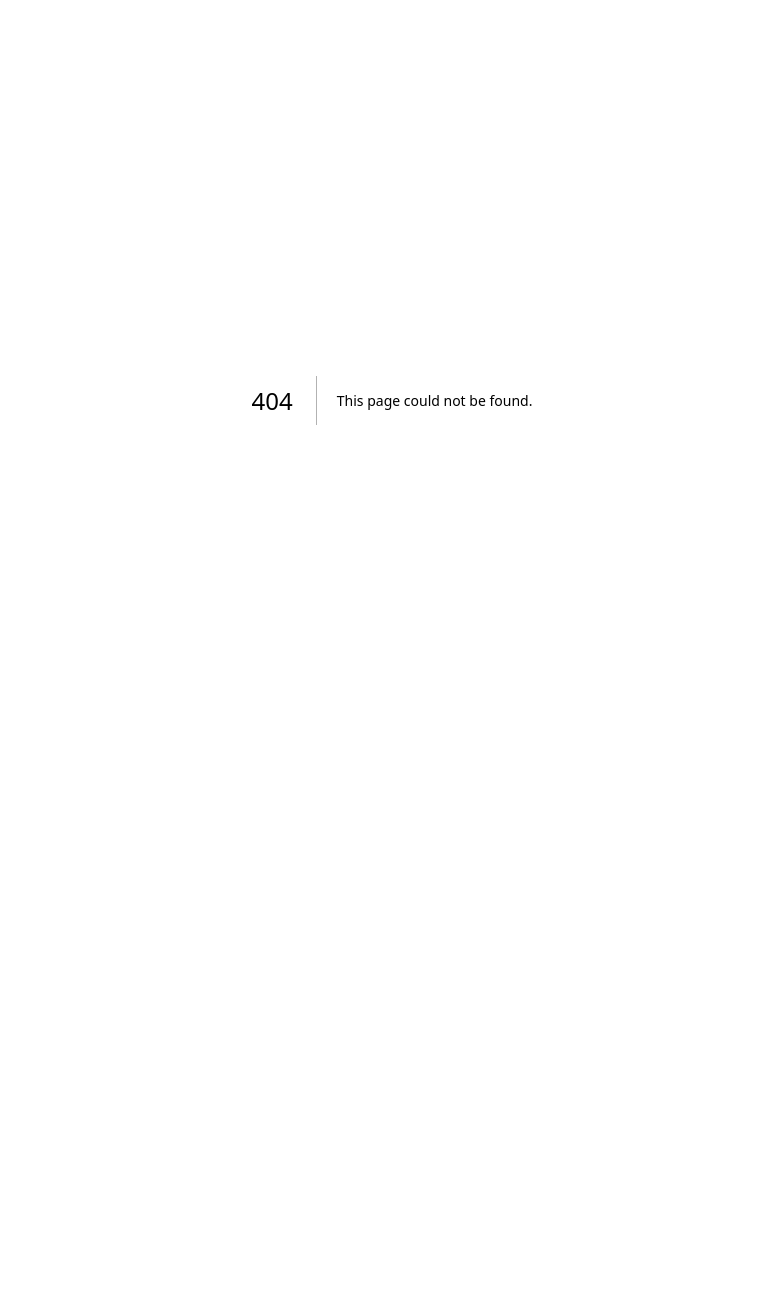
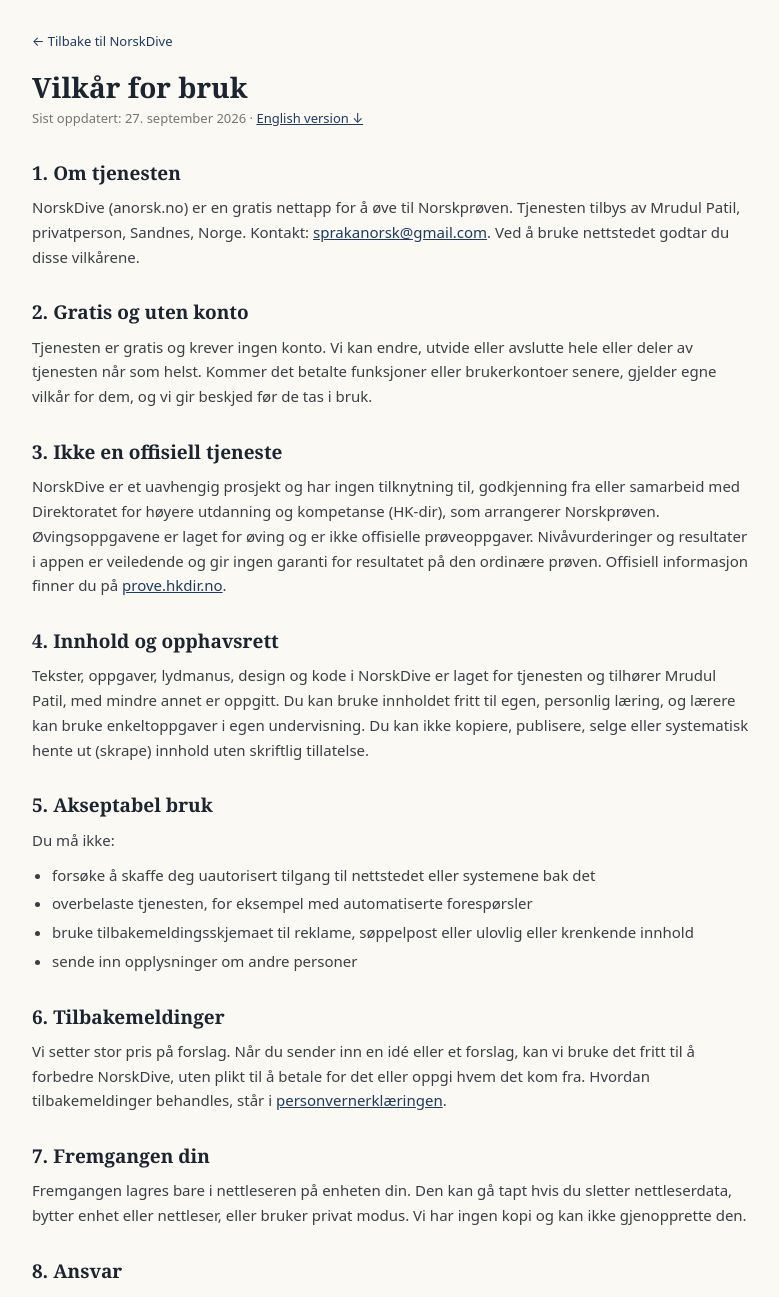
Before and after one commit to mrudulpatil-cloud/anorsk, a Next.js app: page /vilkar in a window 1280 px wide. Before the commit this address had no page. Shown: the top 1297 px of the page, without its empty margins (248-1027 px from the left). Before the commit the page ends 800 px from the top, so only its background shows below. Built offline with nearby package versions, Linux system fonts and the light colour scheme.

Commit message:
Add terms of use for NorskDive
This file contains the terms of use for NorskDive, including sections on service description, acceptable use, feedback, and liability. The document is available in both Norwegian and English.

```diff
--- /dev/null
+++ b/app/vilkar/page.js
@@ -0,0 +1,181 @@
+import LegalPage from "../legal";
+
+export const metadata = {
+  title: "Vilkår for bruk — NorskDive",
+  description: "Vilkår for bruk av NorskDive. Terms of use for NorskDive.",
+};
+
+const UPDATED = "27. september 2026";
+const EMAIL = "sprakanorsk@gmail.com";
+const Mail = () => <a href={`mailto:${EMAIL}`}>{EMAIL}</a>;
+
+export default function Vilkar() {
+  return (
+    <LegalPage title="Vilkår for bruk" updated={UPDATED}>
+      <h2>1. Om tjenesten</h2>
+      <p>
+        NorskDive (anorsk.no) er en gratis nettapp for å øve til Norskprøven. Tjenesten tilbys av Mrudul Patil,
+        privatperson, Sandnes, Norge. Kontakt: <Mail />. Ved å bruke nettstedet godtar du disse vilkårene.
+      </p>
+
+      <h2>2. Gratis og uten konto</h2>
+      <p>
+        Tjenesten er gratis og krever ingen konto. Vi kan endre, utvide eller avslutte hele eller deler av tjenesten når
+        som helst. Kommer det betalte funksjoner eller brukerkontoer senere, gjelder egne vilkår for dem, og vi gir
+        beskjed før de tas i bruk.
+      </p>
+
+      <h2>3. Ikke en offisiell tjeneste</h2>
+      <p>
+        NorskDive er et uavhengig prosjekt og har ingen tilknytning til, godkjenning fra eller samarbeid med Direktoratet
+        for høyere utdanning og kompetanse (HK-dir), som arrangerer Norskprøven. Øvingsoppgavene er laget for øving og
+        er ikke offisielle prøveoppgaver. Nivåvurderinger og resultater i appen er veiledende og gir ingen garanti for
+        resultatet på den ordinære prøven. Offisiell informasjon finner du på{" "}
+        <a href="https://prove.hkdir.no" target="_blank" rel="noopener noreferrer">prove.hkdir.no</a>.
+      </p>
+
+      <h2>4. Innhold og opphavsrett</h2>
+      <p>
+        Tekster, oppgaver, lydmanus, design og kode i NorskDive er laget for tjenesten og tilhører Mrudul Patil, med
+        mindre annet er oppgitt. Du kan bruke innholdet fritt til egen, personlig læring, og lærere kan bruke enkeltoppgaver
+        i egen undervisning. Du kan ikke kopiere, publisere, selge eller systematisk hente ut (skrape) innhold uten
+        skriftlig tillatelse.
+      </p>
+
+      <h2>5. Akseptabel bruk</h2>
+      <p>Du må ikke:</p>
+      <ul>
+        <li>forsøke å skaffe deg uautorisert tilgang til nettstedet eller systemene bak det</li>
+        <li>overbelaste tjenesten, for eksempel med automatiserte forespørsler</li>
+        <li>bruke tilbakemeldingsskjemaet til reklame, søppelpost eller ulovlig eller krenkende innhold</li>
+        <li>sende inn opplysninger om andre personer</li>
+      </ul>
+
+      <h2>6. Tilbakemeldinger</h2>
+      <p>
+        Vi setter stor pris på forslag. Når du sender inn en idé eller et forslag, kan vi bruke det fritt til å forbedre
+        NorskDive, uten plikt til å betale for det eller oppgi hvem det kom fra. Hvordan tilbakemeldinger behandles,
+        står i <a href="/personvern">personvernerklæringen</a>.
+      </p>
+
+      <h2>7. Fremgangen din</h2>
+      <p>
+        Fremgangen lagres bare i nettleseren på enheten din. Den kan gå tapt hvis du sletter nettleserdata, bytter enhet
+        eller nettleser, eller bruker privat modus. Vi har ingen kopi og kan ikke gjenopprette den.
+      </p>
+
+      <h2>8. Ansvar</h2>
+      <p>
+        Tjenesten leveres «som den er». Vi gjør vårt beste for at innholdet skal være riktig og nettstedet tilgjengelig,
+        men vi kan ikke garantere at det er feilfritt eller alltid oppe. Så langt loven tillater det, er vi ikke ansvarlige
+        for tap som følge av bruk av tjenesten, feil i innholdet, nedetid eller tapt fremgang. Dette begrenser ikke
+        rettigheter du har etter ufravikelig lov, for eksempel forbrukerlovgivningen, eller ansvar for skade voldt med
+        forsett eller grov uaktsomhet.
+      </p>
+
+      <h2>9. Lenker til andre nettsteder</h2>
+      <p>
+        NorskDive lenker til andre nettsteder, som HK-dir og NTNU. Vi har ikke kontroll over disse og er ikke ansvarlige
+        for innholdet der.
+      </p>
+
+      <h2>10. Endringer i vilkårene</h2>
+      <p>
+        Vi kan oppdatere vilkårene. Datoen øverst viser når de sist ble endret. Vesentlige endringer varsles på
+        nettstedet.
+      </p>
+
+      <h2>11. Lovvalg og tvister</h2>
+      <p>
+        Norsk rett gjelder. Vi ønsker å løse uenigheter i minnelighet, så ta kontakt på <Mail /> først. Hvis det ikke
+        lykkes, avgjøres tvisten av de alminnelige domstolene, med Sør-Rogaland tingrett som verneting. Dette begrenser
+        ikke din rett som forbruker til å bringe saken inn for domstolen der du bor.
+      </p>
+
+      {/* ---------------- English ---------------- */}
+      <hr className="divider" />
+      <div id="english" lang="en">
+        <h1>Terms of use</h1>
+        <div className="meta">Last updated: 27 September 2026. The Norwegian version above takes precedence.</div>
+
+        <h2>1. About the service</h2>
+        <p>
+          NorskDive (anorsk.no) is a free web app for practising for Norskprøven, provided by Mrudul Patil, a private
+          individual in Sandnes, Norway. Contact: <Mail />. By using the site you accept these terms.
+        </p>
+
+        <h2>2. Free, no account</h2>
+        <p>
+          The service is free and needs no account. We may change, extend or discontinue all or part of it at any time.
+          If paid features or user accounts are introduced later, separate terms will apply to them and we will announce
+          them in advance.
+        </p>
+
+        <h2>3. Not an official service</h2>
+        <p>
+          NorskDive is independent and is not affiliated with, endorsed by or working with the Norwegian Directorate for
+          Higher Education and Skills (HK-dir), which administers Norskprøven. Exercises are for practice and are not
+          official test material. Level estimates and scores in the app are indicative only and do not guarantee any
+          result in the real test. Official information is at{" "}
+          <a href="https://prove.hkdir.no" target="_blank" rel="noopener noreferrer">prove.hkdir.no</a>.
+        </p>
+
+        <h2>4. Content and copyright</h2>
+        <p>
+          Texts, exercises, audio scripts, design and code in NorskDive were created for the service and belong to
+          Mrudul Patil unless stated otherwise. You may use the content freely for your own personal learning, and
+          teachers may use individual exercises in their own teaching. You may not copy, republish, sell or
+          systematically extract (scrape) content without written permission.
+        </p>
+
+        <h2>5. Acceptable use</h2>
+        <p>
+          Don't try to gain unauthorised access to the site or its systems, overload it (for example with automated
+          requests), use the feedback form for advertising, spam or unlawful or abusive content, or submit information
+          about other people.
+        </p>
+
+        <h2>6. Feedback</h2>
+        <p>
+          We welcome suggestions. When you send an idea or suggestion, we may use it freely to improve NorskDive, with no
+          obligation to pay for it or credit you. How feedback is handled is described in the{" "}
+          <a href="/personvern">privacy policy</a>.
+        </p>
+
+        <h2>7. Your progress</h2>
+        <p>
+          Progress is stored only in the browser on your device. It can be lost if you clear browser data, switch device
+          or browser, or use private mode. We have no copy and cannot restore it.
+        </p>
+
+        <h2>8. Liability</h2>
+        <p>
+          The service is provided "as is". We do our best to keep the content correct and the site available, but can't
+          guarantee it is error-free or always online. To the extent permitted by law, we are not liable for losses
+          arising from use of the service, errors in the content, downtime or lost progress. This does not limit any
+          rights you have under mandatory law, such as consumer law, or liability for intentional or grossly negligent
+          harm.
+        </p>
+
+        <h2>9. Links to other sites</h2>
+        <p>
+          NorskDive links to other sites, such as HK-dir and NTNU. We don't control them and aren't responsible for their
+          content.
+        </p>
+
+        <h2>10. Changes to these terms</h2>
+        <p>
+          We may update these terms. The date above shows when they last changed. Significant changes will be announced
+          on the site.
+        </p>
+
+        <h2>11. Governing law and disputes</h2>
+        <p>
+          Norwegian law applies. We'd like to resolve disagreements amicably, so please contact <Mail /> first. Otherwise,
+          disputes are settled by the ordinary courts, with Sør-Rogaland District Court as the agreed venue. This does not
+          limit your right as a consumer to bring a case before the court where you live.
+        </p>
+      </div>
+    </LegalPage>
+  );
+}
```
